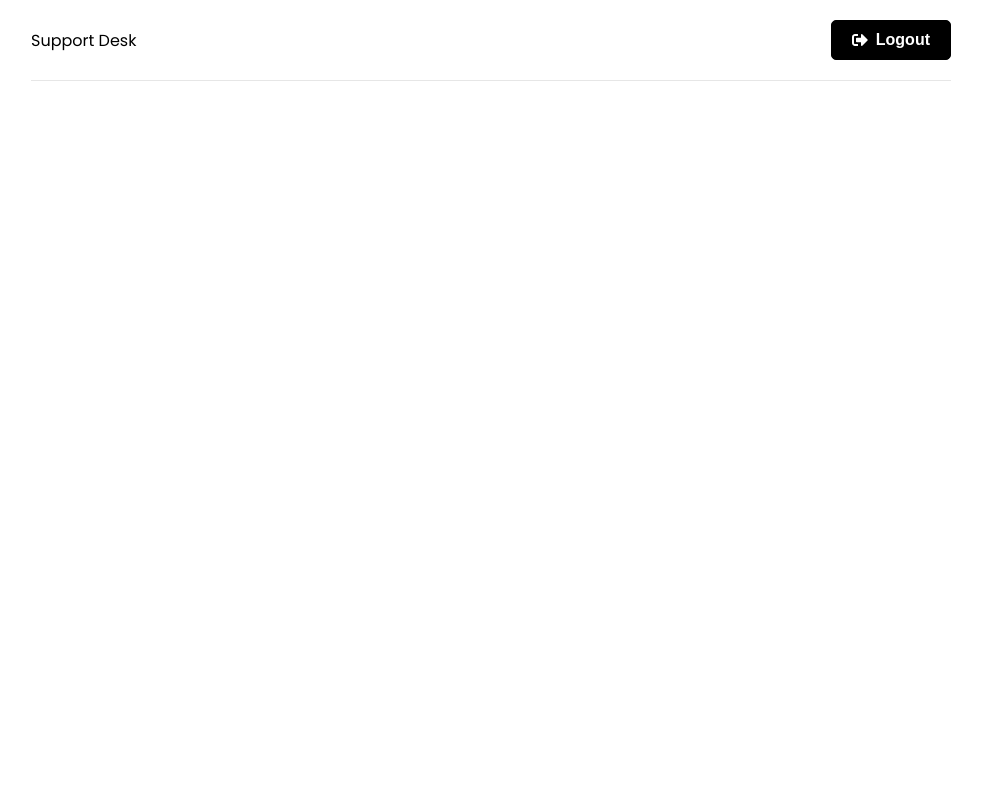
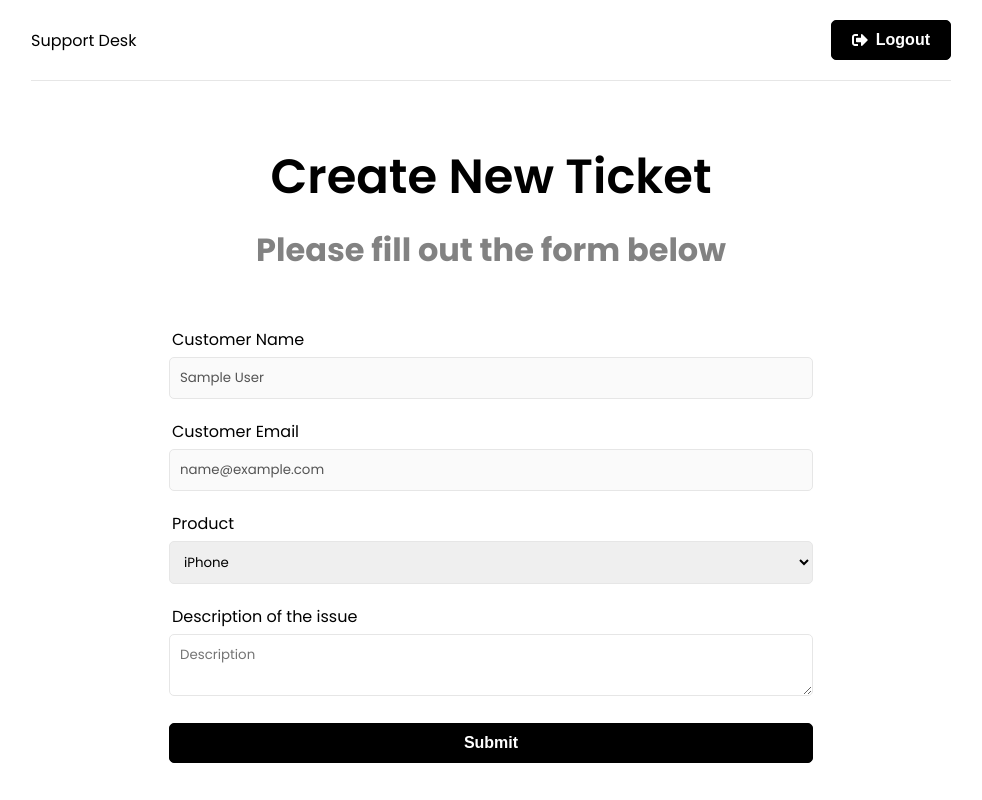
Before and after one commit to thejasonxie/support-desk, a React (Create React App) app in the folder frontend/: page /new-ticket in a window 1280 px wide. Before the commit this address had no page. Shown: the whole page, without its empty margins (149-1131 px from the left). Built offline with nearby package versions, Linux system fonts and the light colour scheme; sample sign-in values are in the browser's storage.

Commit message:
Made newticket a private route and added the ticket form

```diff
--- a/frontend/src/App.js
+++ b/frontend/src/App.js
@@ -5,6 +5,8 @@
 import Home from "./pages/Home";
 import Login from "./pages/Login";
 import Register from "./pages/Register";
+import NewTicket from "./pages/NewTicket";
+import PrivateRoute from "./components/PrivateRoute";
 
 function App() {
     return (
@@ -16,6 +18,9 @@
                         <Route path="/" element={<Home />} />
                         <Route path="/login" element={<Login />} />
                         <Route path="/register" element={<Register />} />
+                        <Route path="/new-ticket" element={<PrivateRoute />}>
+                            <Route path="/new-ticket" element={<NewTicket />} />
+                        </Route>
                     </Routes>
                 </div>
             </Router>
--- /dev/null
+++ b/frontend/src/components/PrivateRoute.jsx
@@ -0,0 +1,15 @@
+import { Navigate, Outlet } from "react-router-dom";
+import { useAuthStatus } from "../hooks/useAuthStatus";
+import Spinner from "./Spinner";
+
+const PrivateRoute = () => {
+    const { loggedIn, checkingStatus } = useAuthStatus();
+
+    if (checkingStatus) {
+        return <Spinner />;
+    }
+
+    return loggedIn ? <Outlet /> : <Navigate to="/login" />;
+};
+
+export default PrivateRoute;
--- /dev/null
+++ b/frontend/src/hooks/useAuthStatus.js
@@ -0,0 +1,20 @@
+import { useState, useEffect } from "react";
+import { useSelector } from "react-redux";
+
+export const useAuthStatus = () => {
+    const [loggedIn, setLoggedIn] = useState(false);
+    const [checkingStatus, setCheckingStatus] = useState(true);
+
+    const { user } = useSelector((state) => state.auth);
+
+    useEffect(() => {
+        if (user) {
+            setLoggedIn(true);
+        } else {
+            setLoggedIn(false);
+        }
+        setCheckingStatus(false);
+    }, [user]);
+
+    return { loggedIn, checkingStatus };
+};
--- /dev/null
+++ b/frontend/src/pages/NewTicket.jsx
@@ -0,0 +1,77 @@
+import { useState } from "react";
+import { useSelector } from "react-redux";
+
+function NewTicket() {
+    const { user } = useSelector((state) => state.auth);
+    const [name] = useState(user.name);
+    const [email] = useState(user.email);
+    const [product, setProduct] = useState("");
+    const [description, setDescription] = useState("");
+
+    const onSubmit = (e) => {
+        e.preventDefault();
+    };
+
+    return (
+        <>
+            <section className="heading">
+                <h1>Create New Ticket</h1>
+                <p>Please fill out the form below</p>
+            </section>
+            <section className="form">
+                <div className="form-group">
+                    <label htmlFor="name">Customer Name</label>
+                    <input
+                        type="text"
+                        className="form-control"
+                        value={name}
+                        disabled
+                    />
+                </div>
+                <div className="form-group">
+                    <label htmlFor="email">Customer Email</label>
+                    <input
+                        type="text"
+                        className="form-control"
+                        value={email}
+                        disabled
+                    />
+                </div>
+                <form onSubmit={onSubmit}>
+                    <div className="form-group">
+                        <label htmlFor="product">Product</label>
+                        <select
+                            name="product"
+                            id="product"
+                            value={product}
+                            onChange={(e) => setProduct(e.target.value)}
+                        >
+                            <option value="iPhone">iPhone</option>
+                            <option value="Macbook Pro">Macbook Pro</option>
+                            <option value="iMac">iMac</option>
+                            <option value="iPad">iPad</option>
+                        </select>
+                    </div>
+                    <div className="form-group">
+                        <label htmlFor="description">
+                            Description of the issue
+                        </label>
+                        <textarea
+                            name="description"
+                            id="description"
+                            className="form-control"
+                            placeholder="Description"
+                            value={description}
+                            onChange={(e) => setDescription(e.target.value)}
+                        ></textarea>
+                    </div>
+                    <div className="form-group">
+                        <button className="btn btn-block">Submit</button>
+                    </div>
+                </form>
+            </section>
+        </>
+    );
+}
+
+export default NewTicket;
```
